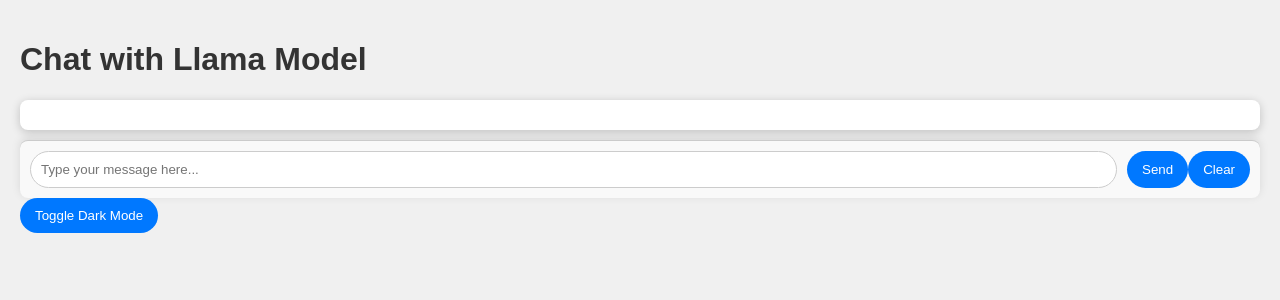
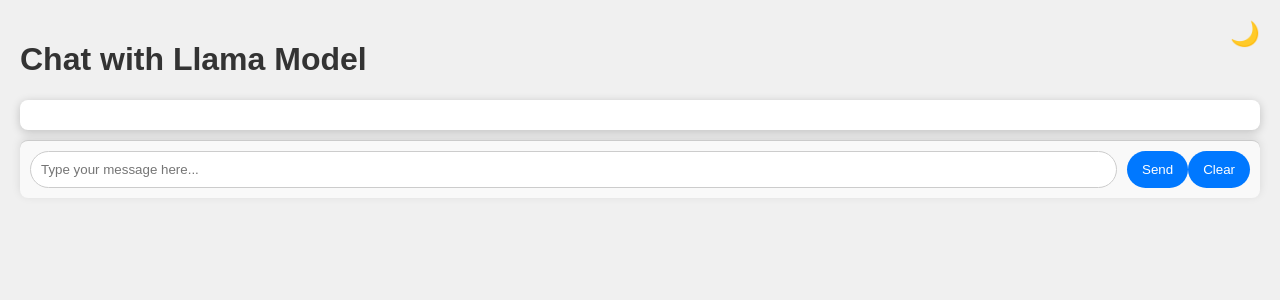
Before and after one commit to ssyasa/chatbot-app, a Flask app: page / in a window 1280 px wide. Shown: the top 300 px of the page. Run offline with Flask 3, Linux system fonts and the light colour scheme.

Commit message:
dark mode

```diff
--- a/templates/index.html
+++ b/templates/index.html
@@ -17,6 +17,20 @@
             background-color: #2C2C2C;
             color: #EAEAEA;
         }
+        /* Dark mode toggle icon styles */
+        #dark-mode-toggle {
+            position: fixed;
+            top: 20px;
+            right: 20px;
+            font-size: 24px;
+            cursor: pointer;
+            color: #0078FF;
+            transition: color 0.5s;
+        }
+        body.dark-mode #dark-mode-toggle {
+            color: #FFD700; /* Yellow color for dark mode */
+        }
+        /* Chatbox styles */
         #chatbox {
             max-height: 70vh;
             overflow-y: auto;
@@ -67,6 +81,7 @@
             background-color: #2b2929;
             color: #0e7bf0;
         }
+        /* Input and button styles */
         .user-input {
             display: flex;
             margin-top: 10px;
@@ -124,6 +139,9 @@
     </style>
 </head>
 <body>
+    <!-- Dark mode toggle icon -->
+    <div id="dark-mode-toggle" onclick="toggleDarkMode()">🌙</div>
+
     <h1>Chat with Llama Model</h1>
     <div id="chatbox">
         <div id="response"></div>
@@ -134,7 +152,6 @@
         <button onclick="sendMessage()">Send</button>
         <button onclick="confirmClearChat()">Clear</button>
     </div>
-    <button onclick="toggleDarkMode()">Toggle Dark Mode</button>
 
     <script>
         function formatMessage(message) {
@@ -189,6 +206,8 @@
 
         function toggleDarkMode() {
             document.body.classList.toggle('dark-mode');
+            const darkModeToggle = document.getElementById('dark-mode-toggle');
+            darkModeToggle.textContent = document.body.classList.contains('dark-mode') ? '☀️' : '🌙';
         }
     </script>
 </body>
```
